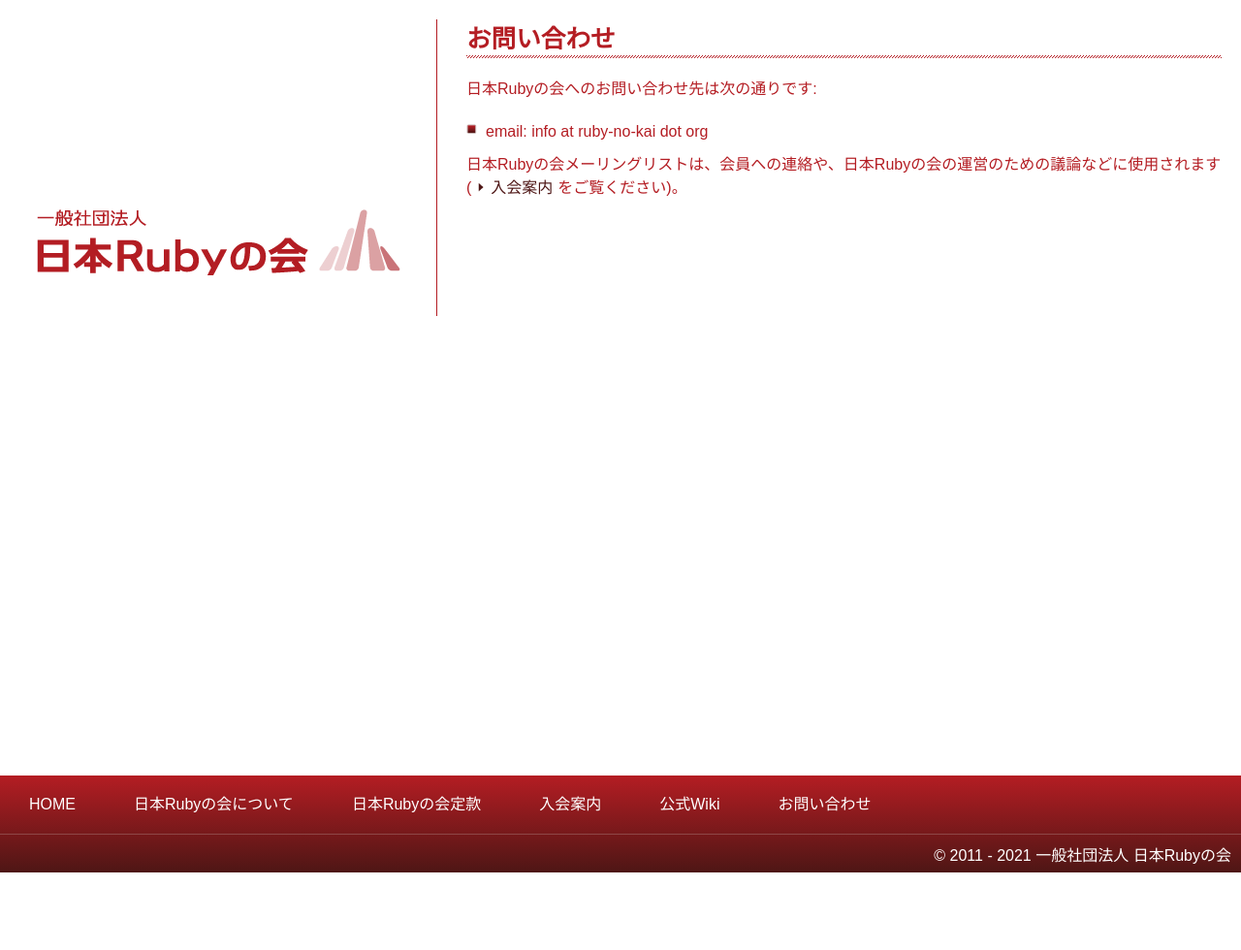
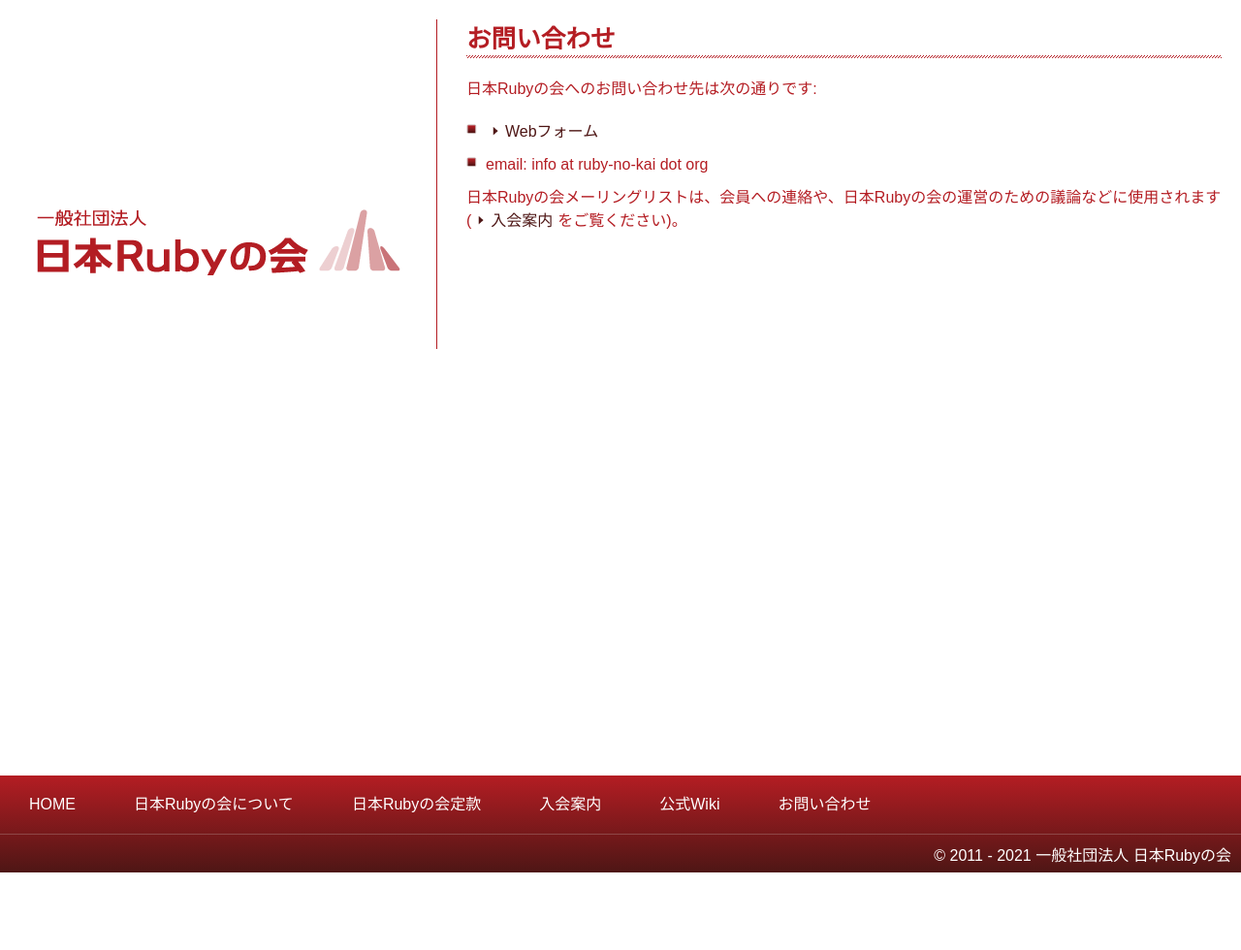
Before and after one commit to ruby-no-kai/official, a Jekyll site: the page built from contact.md, in a window 1280 px wide. Shown: the whole page at 97% size. Built offline with Jekyll 4.4.1, drawn with Linux system fonts in a browser that asks for light colours; nearby versions of some CDN libraries; our own code applies the rules of GitHub Pages for plain Markdown files.

Commit message:
Add link to contact form ref #298

```diff
--- a/contact.md
+++ b/contact.md
@@ -5,6 +5,7 @@ layout: default
 
 日本Rubyの会へのお問い合わせ先は次の通りです:
 
+* [Webフォーム](https://forms.gle/YEEskXqsMftbUHWJA)
 * email: info at ruby-no-kai dot org
 
 日本Rubyの会メーリングリストは、会員への連絡や、日本Rubyの会の運営のための議論などに使用されます([入会案内](/mailinglist.html)をご覧ください)。
```
